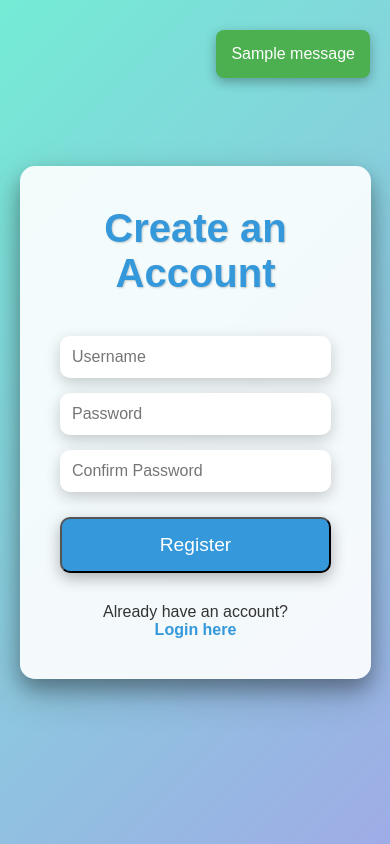
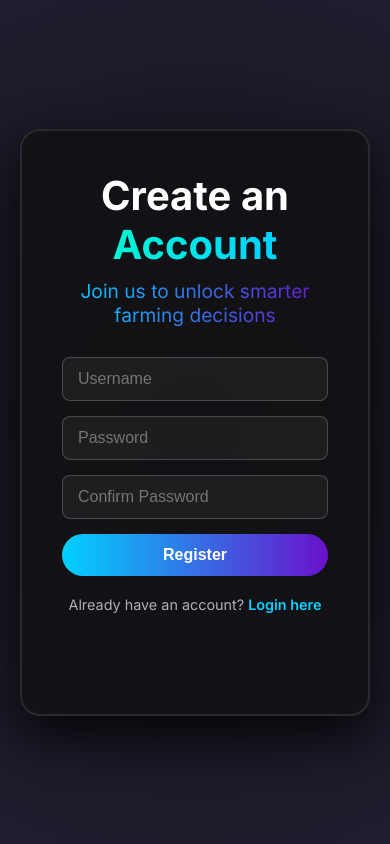
Before and after one commit to Vijayyy03/crop_project, a Flask app: page /register in a window 390 px wide. Run offline with Flask 3, Linux system fonts and the light colour scheme; one stand-in notice (Sample message) is shown.

Commit message:
final_commit

```diff
--- a/static/styles.css
+++ b/static/styles.css
@@ -1,171 +1,75 @@
-/* General Reset */
+/* Importing font */
+@import url('https://fonts.googleapis.com/css2?family=Inter:wght@400;600;700&display=swap');
+
+/* Reset styles */
 * {
     margin: 0;
     padding: 0;
     box-sizing: border-box;
-    font-family: 'Poppins', sans-serif;
 }
 
+/* Body styling */
 body {
-    background: linear-gradient(135deg, #74ebd5, #9face6);
-    height: 100vh;
+    font-family: 'Inter', sans-serif;
+    background: radial-gradient(circle, #1e1e2f, #121216);
+    color: #e0e0e0;
     display: flex;
     justify-content: center;
     align-items: center;
+    height: 100vh;
+    padding: 20px;
     overflow: hidden;
+    animation: backgroundFade 10s infinite alternate;
 }
 
-.auth-container {
-    text-align: center;
-    padding: 40px;
-    background: rgba(255, 255, 255, 0.9);
-    border-radius: 15px;
-    box-shadow: 0 10px 20px rgba(0, 0, 0, 0.3), 0 15px 40px rgba(0, 0, 0, 0.2);
-    max-width: 400px;
-    width: 90%;
-    transform: perspective(1000px) rotateX(0deg);
-    animation: dropIn 1s ease-out;
-    position: relative;
-}
-
-h1 {
-    font-size: 2.5rem;
-    color: #3498db;
-    font-weight: 700;
-    text-shadow: 1px 1px 2px rgba(0, 0, 0, 0.2);
-    margin-bottom: 40px;
-}
-
-.auth-btn-container {
-    display: flex;
-    gap: 20px;
-    flex-direction: column;
-    align-items: center;
-}
-
-/* Auth Button */
-.auth-btn {
-    display: inline-block;
-    padding: 15px 40px;
-    background: #3498db;
-    color: white;
-    font-size: 1.2rem;
-    border-radius: 10px;
-    text-decoration: none;
-    position: relative;
-    transition: all 0.3s ease;
-    box-shadow: 0 5px 15px rgba(0, 0, 0, 0.3);
-    transform-style: preserve-3d;
-    perspective: 1000px;
-    will-change: transform;
-    overflow: hidden;
-}
-
-.auth-btn::before {
-    content: '';
-    position: absolute;
-    top: 0;
-    left: 0;
-    width: 100%;
-    height: 100%;
-    background: rgba(255, 255, 255, 0.1);
-    transform: translateY(-100%);
-    transition: transform 0.3s ease;
-}
-
-.auth-btn:hover::before {
-    transform: translateY(0);
-}
-
-.auth-btn:hover {
-    background: #2980b9;
-    transform: translateY(-5px);
-    box-shadow: 0 8px 20px rgba(0, 0, 0, 0.4);
-}
-
-.auth-btn:active {
-    transform: translateY(2px);
-    box-shadow: 0 4px 12px rgba(0, 0, 0, 0.2);
-}
-
-/* Flash Messages Styling */
-.flash-messages {
-    position: fixed;
-    top: 20px;
-    right: 20px;
-    z-index: 1000;
-}
-
-.flash-messages .success {
-    background: #4CAF50;
-    color: #fff;
-    padding: 15px;
-    border-radius: 8px;
-    margin-top: 10px;
-    box-shadow: 0 4px 12px rgba(0, 0, 0, 0.3);
-}
-
-.flash-messages .error {
-    background: #e74c3c;
-    color: #fff;
-    padding: 15px;
-    border-radius: 8px;
-    margin-top: 10px;
-    box-shadow: 0 4px 12px rgba(0, 0, 0, 0.3);
-}
-
-/* Animation */
-@keyframes dropIn {
-    from {
-        transform: perspective(1000px) rotateX(-15deg) translateY(-50px);
-        opacity: 0;
+/* Animated gradient background */
+@keyframes backgroundFade {
+    0% {
+        background: radial-gradient(circle, #1e1e2f, #121216);
     }
-    to {
-        transform: perspective(1000px) rotateX(0deg) translateY(0);
-        opacity: 1;
+    100% {
+        background: radial-gradient(circle, #121216, #1e1e2f);
     }
 }
 
-@media screen and (max-width: 768px) {
-    .auth-btn-container {
-        flex-direction: column;
-        align-items: center;
-    }
-
-    .auth-btn {
-        width: 100%;
-        padding: 15px;
-        margin: 10px 0;
-    }
+/* Container styling */
+.auth-container {
+    text-align: center;
+    max-width: 500px;
+    background: rgba(18, 18, 22, 0.9);
+    border-radius: 20px;
+    box-shadow: 0px 20px 50px rgba(0, 0, 0, 0.8);
+    padding: 40px;
+    border: 2px solid rgba(255, 255, 255, 0.1);
+    animation: fadeInUp 1.5s ease-out;
 }
 
-/* Register Link Styling */
-.register-link {
-    margin-top: 20px;
-    font-size: 1rem;
-    color: #333;
-    transition: color 0.3s ease;
+/* Title styling */
+.auth-box h1 {
+    font-size: 2.5rem;
+    font-weight: 700;
+    margin-bottom: 10px;
+    color: #fff;
 }
 
-.register-link a {
-    color: #3498db;
-    font-weight: bold;
-    text-decoration: none;
-    transition: color 0.3s ease, transform 0.3s ease;
-    display: inline-block;
+.auth-box h1 span {
+    color: #00f5d4;
+    background: linear-gradient(90deg, #00f5d4, #00d1ff);
+    -webkit-background-clip: text;
+    -webkit-text-fill-color: transparent;
 }
 
-.register-link a:hover {
-    color: #4CAF50;  /* Change color on hover */
-    transform: scale(1.05); /* Subtle enlarge effect */
-    text-shadow: 0 0 5px rgba(76, 175, 80, 0.6); /* Soft glow */
+.subtitle {
+    font-size: 1.2rem;
+    font-weight: 400;
+    margin-bottom: 30px;
+    color: transparent;
+    background: linear-gradient(90deg, #00d1ff, #6a11cb);
+    -webkit-background-clip: text;
+    background-clip: text;
 }
 
-.register-link a:active {
-    transform: scale(0.98);
-}
-
-/* Form Styling */
+/* Form styling */
 .auth-form {
     display: flex;
     flex-direction: column;
@@ -173,49 +77,162 @@
 }
 
 .auth-form input {
-    padding: 12px;
+    padding: 12px 15px;
     font-size: 1rem;
-    border: none;
-    border-radius: 10px;
-    box-shadow: 0 5px 15px rgba(0, 0, 0, 0.2);
+    border: 1px solid rgba(255, 255, 255, 0.2);
+    border-radius: 8px;
+    background: rgba(255, 255, 255, 0.05);
+    color: #fff;
+    outline: none;
     transition: all 0.3s ease;
 }
 
 .auth-form input:focus {
-    outline: none;
-    box-shadow: 0 8px 20px rgba(0, 0, 0, 0.3);
+    border-color: #00d1ff;
+    box-shadow: 0px 0px 10px rgba(0, 209, 255, 0.6);
+    animation: pulse 1.5s infinite;
 }
 
-.auth-form input:hover {
-    transform: translateY(-3px);
+@keyframes pulse {
+    0% {
+        box-shadow: 0 0 10px rgba(0, 245, 212, 0.8);
+    }
+    50% {
+        box-shadow: 0 0 20px rgba(0, 245, 212, 0.6);
+    }
+    100% {
+        box-shadow: 0 0 10px rgba(0, 245, 212, 0.8);
+    }
 }
 
-.auth-form input:active {
-    transform: translateY(1px);
+/* Button styling */
+.auth-btn {
+    padding: 12px 35px;
+    font-size: 1rem;
+    font-weight: 600;
+    border-radius: 30px;
+    border: none;
+    background: linear-gradient(90deg, #00d1ff, #6a11cb);
+    color: #fff;
+    text-decoration: none;
+    cursor: pointer;
+    transition: all 0.4s ease;
+    position: relative;
+    overflow: hidden;
+    z-index: 1;
 }
 
-/* Login Link Styling */
-.login-link {
+.auth-btn::after {
+    content: "";
+    position: absolute;
+    width: 100%;
+    height: 100%;
+    top: 0;
+    left: 0;
+    background: radial-gradient(circle, rgba(255, 255, 255, 0.3) 10%, transparent 10%);
+    opacity: 0;
+    transform: scale(10);
+    transition: transform 0.6s, opacity 0.6s;
+}
+
+.auth-btn:active::after {
+    opacity: 1;
+    transform: scale(0);
+}
+
+.auth-btn:hover {
+    transform: translateY(-5px);
+    box-shadow: 0px 15px 30px rgba(0, 0, 0, 0.6);
+}
+
+/* Login/Registration Links */
+.login-link, .register-link {
     margin-top: 20px;
-    font-size: 1rem;
-    color: #333;
+    font-size: 0.9rem;
+    text-align: center;
+    color: #b0b0b0;
+}
+
+.login-link a, .register-link a {
+    color: #00d1ff;
+    text-decoration: none;
+    font-weight: 600;
+    position: relative;
+    display: inline-block;
     transition: color 0.3s ease;
 }
 
-.login-link a {
-    color: #3498db;
-    font-weight: bold;
-    text-decoration: none;
-    transition: color 0.3s ease, transform 0.3s ease;
-    display: inline-block;
+.login-link a:hover, .register-link a:hover {
+    color: #6a11cb;
 }
 
-.login-link a:hover {
-    color: #4CAF50;  /* Change color on hover */
-    transform: scale(1.05); /* Subtle enlarge effect */
-    text-shadow: 0 0 5px rgba(76, 175, 80, 0.6); /* Soft glow */
+.login-link a::after, .register-link a::after {
+    content: '';
+    position: absolute;
+    left: 0;
+    bottom: -2px;
+    width: 100%;
+    height: 2px;
+    background: linear-gradient(90deg, #00d1ff, #6a11cb);
+    transform: scaleX(0);
+    transform-origin: right;
+    transition: transform 0.3s ease;
 }
 
-.login-link a:active {
-    transform: scale(0.98);
+.login-link a:hover::after, .register-link a:hover::after {
+    transform: scaleX(1);
+    transform-origin: left;
 }
+
+/* Flash messages */
+.flash-messages {
+    margin-top: 20px;
+}
+
+.flash-message {
+    padding: 12px;
+    margin-top: 10px;
+    border-radius: 8px;
+    font-size: 0.9rem;
+    animation: slideIn 0.5s ease-out, slideOut 0.5s ease-in 4s forwards;
+}
+
+.flash-message.success {
+    background-color: #1e7e34;
+    color: #fff;
+}
+
+.flash-message.error {
+    background-color: #c82333;
+    color: #fff;
+}
+
+@keyframes slideOut {
+    to {
+        transform: translateY(-10px);
+        opacity: 0;
+    }
+}
+
+/* Animations */
+@keyframes fadeInUp {
+    from {
+        transform: translateY(20px);
+        opacity: 0;
+    }
+    to {
+        transform: translateY(0);
+        opacity: 1;
+    }
+}
+
+@keyframes slideIn {
+    from {
+        transform: translateY(-10px);
+        opacity: 0;
+    }
+    to {
+        transform: translateY(0);
+        opacity: 1;
+    }
+}
--- a/templates/register.html
+++ b/templates/register.html
@@ -5,10 +5,13 @@
     <meta name="viewport" content="width=device-width, initial-scale=1.0">
     <title>Register</title>
     <link rel="stylesheet" href="{{ url_for('static', filename='styles.css') }}">
+    <link href="https://fonts.googleapis.com/css2?family=Inter:wght@400;600;700&display=swap" rel="stylesheet">
 </head>
 <body>
     <div class="auth-container">
-        <h1>Create an Account</h1>
+        <div class="auth-box">
+            <h1>Create an <span>Account</span></h1>
+            <p class="subtitle">Join us to unlock smarter farming decisions</p>
             <form action="{{ url_for('register') }}" method="POST" class="auth-form">
                 <input type="text" name="username" placeholder="Username" required>
                 <input type="password" name="password" placeholder="Password" required>
@@ -24,10 +27,11 @@
             {% if messages %}
                 <div class="flash-messages">
                     {% for category, message in messages %}
-                    <div class="{{ category }}">{{ message }}</div>
+                        <div class="flash-message {{ category }}">{{ message }}</div>
                     {% endfor %}
                 </div>
             {% endif %}
         {% endwith %}
+    </div>
 </body>
 </html>
```
Also changed, not shown: app.py (+76 -2 lines), templates/index.html (+6 -3 lines), templates/login.html (+6 -2 lines), instance/users.db. Lines whose indentation alone changed are shown as unchanged.
